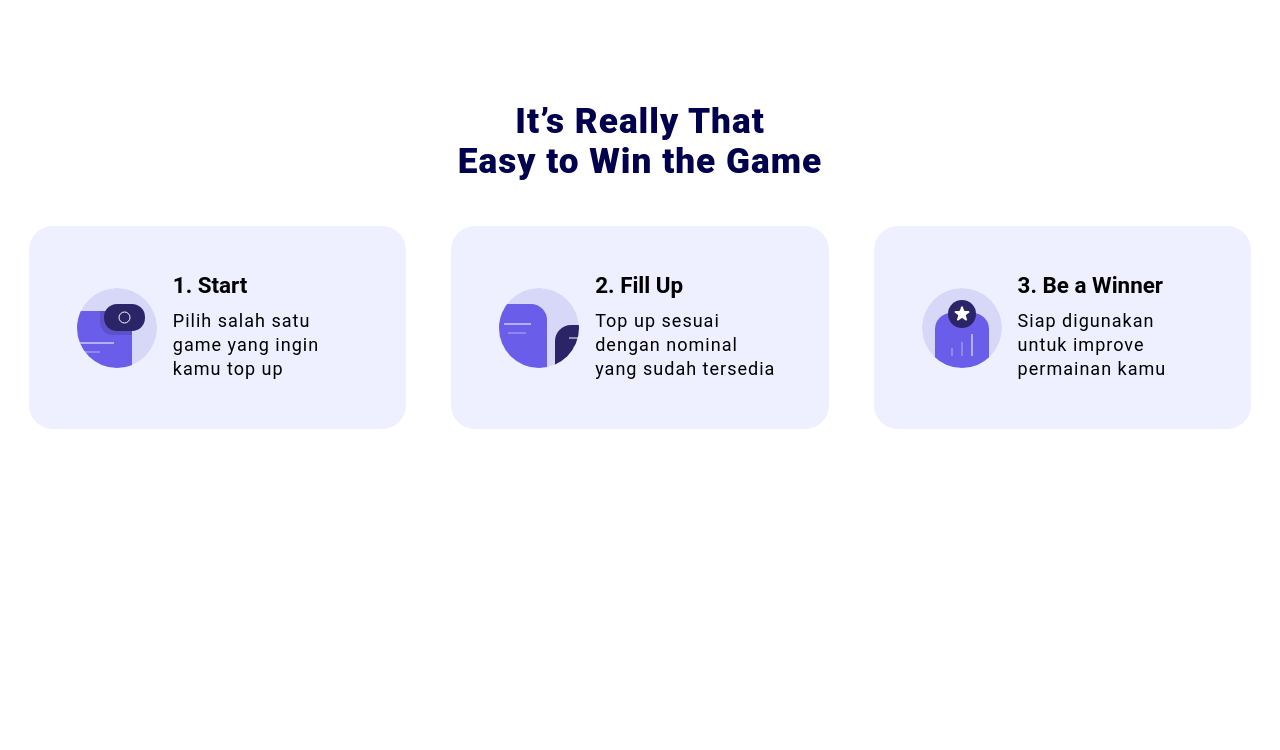
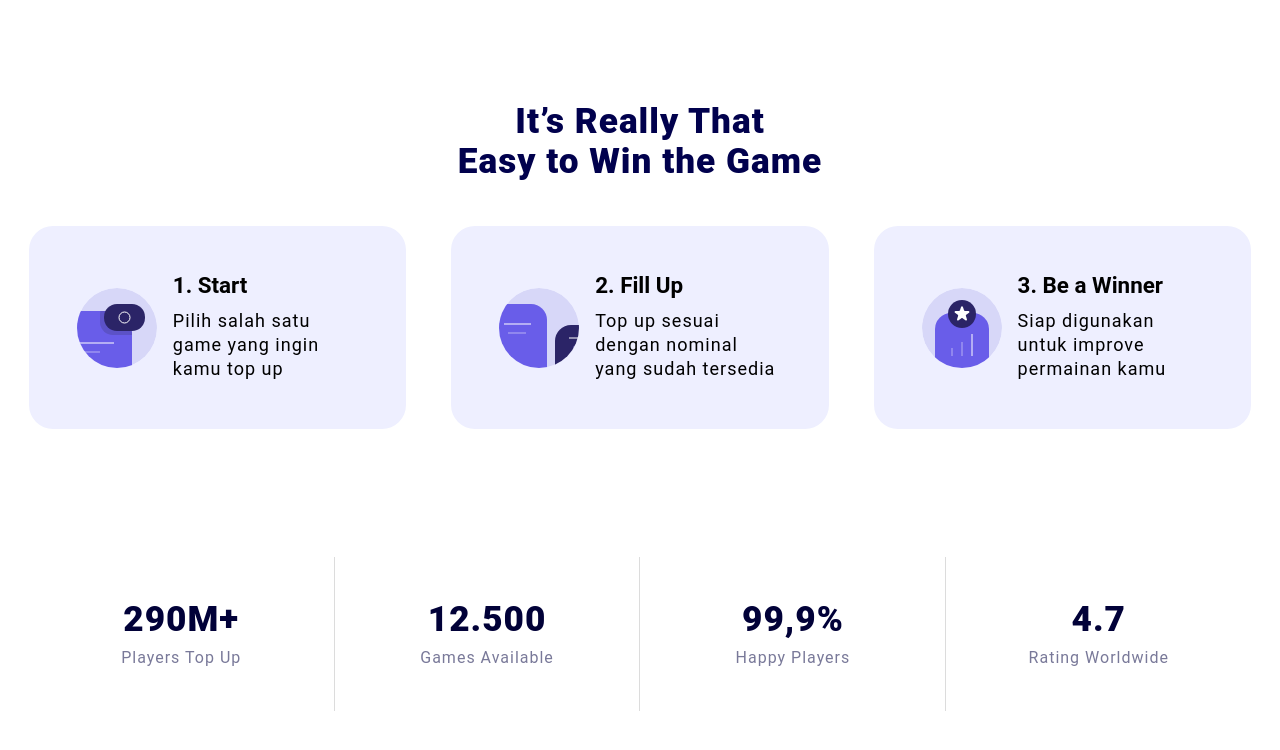
Before and after one commit to rayhansoe/STOREGG-LATIHAN, a plain HTML site: page index.html in a window 1280 px wide. Shown: the part 694-1444 px from the top of the page. Before the commit the page ends 1211 px from the top, so only its background shows below. Drawn offline with Linux system fonts and the light colour scheme.

Commit message:
reached section added.

```diff
--- a/index.html
+++ b/index.html
@@ -99,6 +99,28 @@
 				</div>
 			</div>
 		</section>
+
+		<!-- Reached -->
+		<section class="reached">
+			<div class="container d-flex c-sm r-container">
+				<div class="reach-info">
+					<h2 class="reach-title">290M+</h2>
+					<p class="reach-text">Players Top Up</p>
+				</div>
+				<div class="reach-info">
+					<h2 class="reach-title">12.500</h2>
+					<p class="reach-text">Games Available</p>
+				</div>
+				<div class="reach-info">
+					<h2 class="reach-title">99,9%</h2>
+					<p class="reach-text">Happy Players</p>
+				</div>
+				<div class="reach-info">
+					<h2 class="reach-title">4.7</h2>
+					<p class="reach-text">Rating Worldwide</p>
+				</div>
+			</div>
+		</section>
 	</body>
 	<script>
 		const mobileBtn = document.getElementById('mobileBtn')
--- a/style.css
+++ b/style.css
@@ -147,7 +147,6 @@ section {
 
 .c-sm {
 	max-width: 1280px;
-	padding: 0 2rem;
 }
 
 .logo {
@@ -225,7 +224,7 @@ nav {
 
 /* Header */
 .hero {
-	margin-top: 2rem;
+	margin-top: 4rem;
 	margin-bottom: 2rem;
 }
 
@@ -418,12 +417,50 @@ nav {
 	line-height: 1.5rem;
 }
 
+/* Reached */
+.reached {
+	margin-top: 4rem;
+	margin-bottom: 4rem;
+	text-align: center;
+}
+
+.r-container {
+	flex-direction: column;
+	text-align: center;
+	/* gap: 1.8rem; */
+}
+
+.reach-info {
+	padding: 2.8rem;
+	/* margin-left: 3rem;
+	margin-right: 3rem; */
+}
+
+.reach-info + .reach-info {
+	border-top: 1px solid rgba(1, 1, 56, 0.151);
+}
+
+.reach-title {
+	font-size: 2.2rem;
+	font-weight: 800;
+	color: rgb(1, 1, 56);
+	margin-bottom: 0.8rem;
+	letter-spacing: 1px;
+}
+
+.reach-text {
+	letter-spacing: 1px;
+	color: rgb(121, 121, 153);
+}
+
 @media screen and (min-width: 560px) {
+	/* HERO */
 	.hero-textWrapper {
 		text-align: center;
 		max-width: 650px;
 	}
 
+	/* Feature */
 	.feature-card {
 		flex-direction: row;
 		align-items: center;
@@ -434,9 +471,20 @@ nav {
 	.feature-card-title {
 		margin-top: 0;
 	}
+
+	/* Reached */
+	.reach-title {
+		font-size: 3rem;
+	}
+
+	.reach-info {
+		margin-left: 8rem;
+		margin-right: 8rem;
+	}
 }
 
-@media screen and (min-width: 700px) {
+@media screen and (min-width: 800px) {
+	/* Feature */
 	.card-wrapper {
 		flex-wrap: unset;
 		gap: 1rem;
@@ -448,10 +496,6 @@ nav {
 		gap: 0.8rem;
 		justify-content: unset;
 	}
-
-	/* .feature-card-title {
-		margin-top: 0.8rem;
-	} */
 }
 
 @media screen and (min-width: 1100px) {
@@ -489,6 +533,7 @@ nav {
 
 	.hero-container {
 		justify-content: space-between;
+		padding: 0 2rem;
 	}
 
 	.hero-textWrapper {
@@ -512,9 +557,10 @@ nav {
 		max-width: 500px;
 	}
 
+	/* Feature */
 	.feature {
 		margin-top: 6.5rem;
-		mask-border: 6.5rem;
+		margin-bottom: 6.5rem;
 	}
 
 	.card-wrapper {
@@ -527,4 +573,31 @@ nav {
 		gap: 1rem;
 		justify-content: space-around;
 	}
+
+	/* reached */
+	.reached {
+		margin-top: 6.5rem;
+		margin-bottom: 6.5rem;
+	}
+
+	.r-container {
+		flex-direction: row;
+		/* justify-content: space-between; */
+	}
+
+	.reach-title {
+		font-size: 2.2rem;
+	}
+
+	.reach-info {
+		/* padding: 2rem; */
+		width: 25%;
+		margin-left: 0;
+		margin-right: 0;
+	}
+
+	.reach-info + .reach-info {
+		border-top: unset;
+		border-left: 1px solid rgba(0, 0, 0, 0.137);
+	}
 }
```
